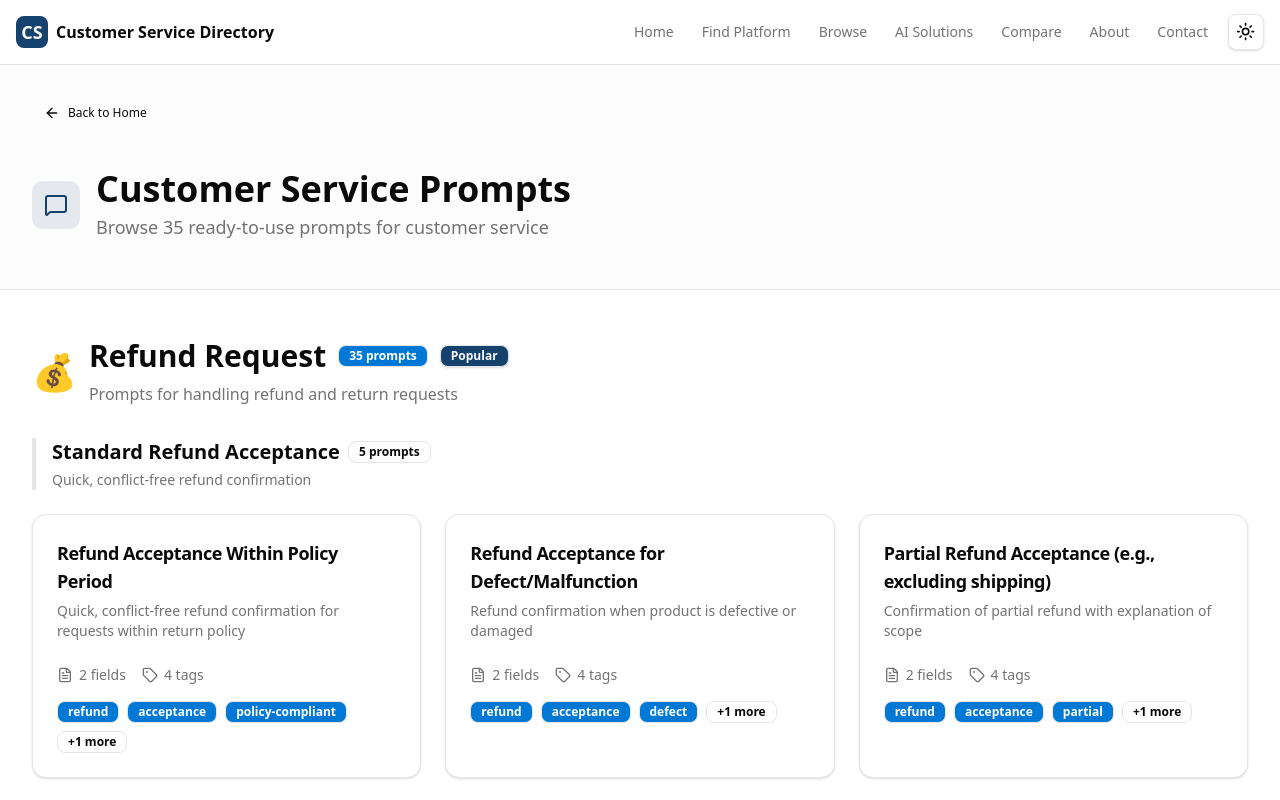
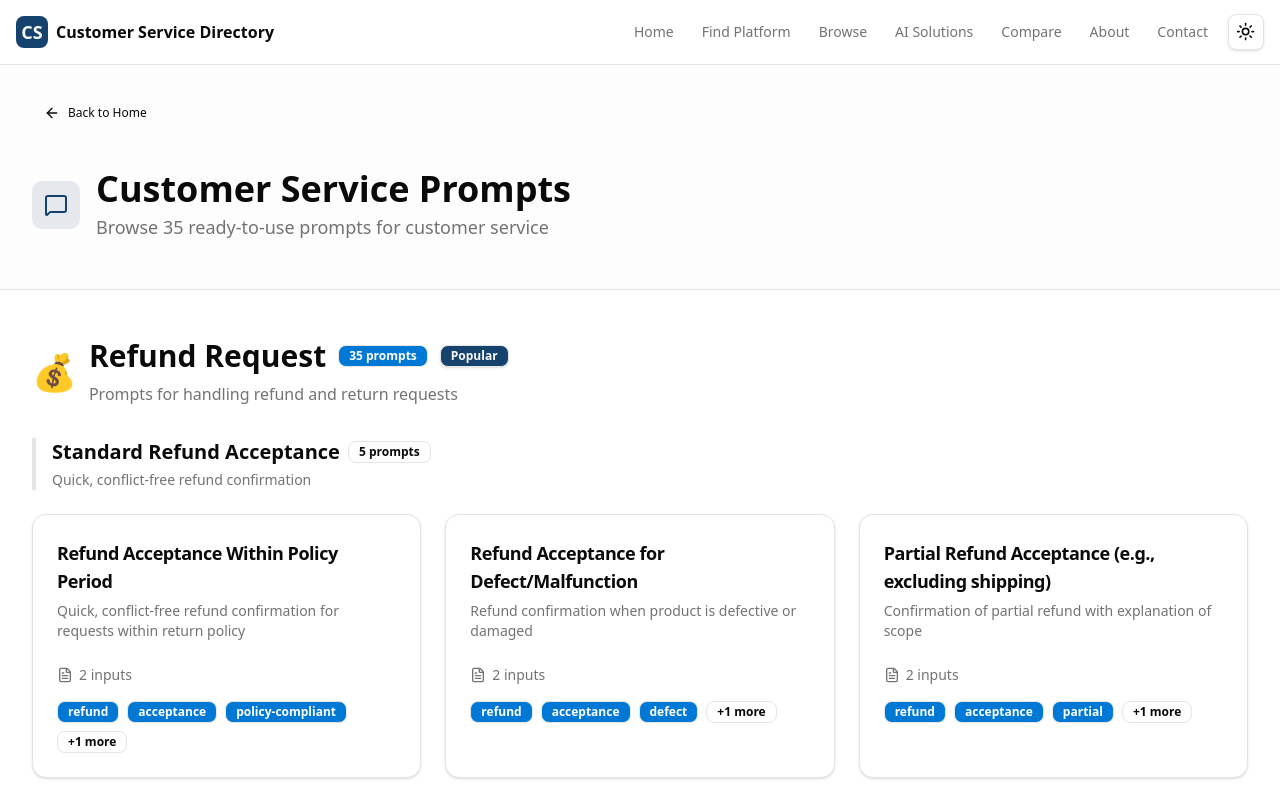
Before and after one commit to artugam/customer-service-directory, a Next.js app: page /prompts in a window 1280 px wide. Shown: the top 800 px of the page. Built offline with nearby package versions, Linux system fonts and the light colour scheme.

Commit message:
feat: change 'fields' to 'inputs'

```diff
--- a/src/components/prompt-card.tsx
+++ b/src/components/prompt-card.tsx
@@ -31,11 +31,7 @@ export function PromptCard({ prompt }: PromptCardProps) {
                     <div className="flex items-center gap-4 text-sm text-muted-foreground">
                         <div className="flex items-center gap-1.5">
                             <FileText className="h-4 w-4" />
-                            <span>{prompt.requiredFields.length} fields</span>
-                        </div>
-                        <div className="flex items-center gap-1.5">
-                            <Tag className="h-4 w-4" />
-                            <span>{prompt.tags.length} tags</span>
+                            <span>{prompt.requiredFields.length} inputs</span>
                         </div>
                     </div>
 
```
